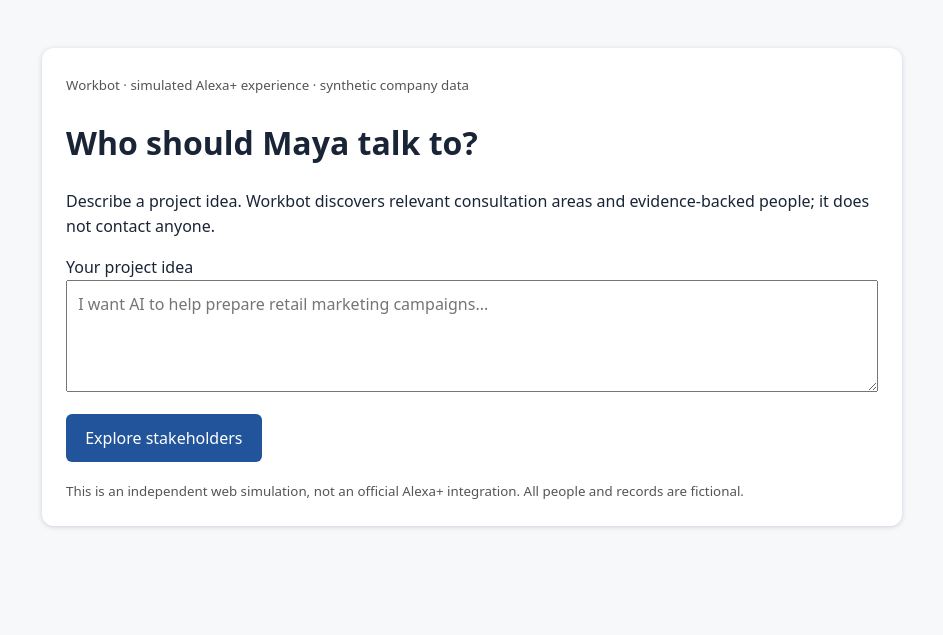
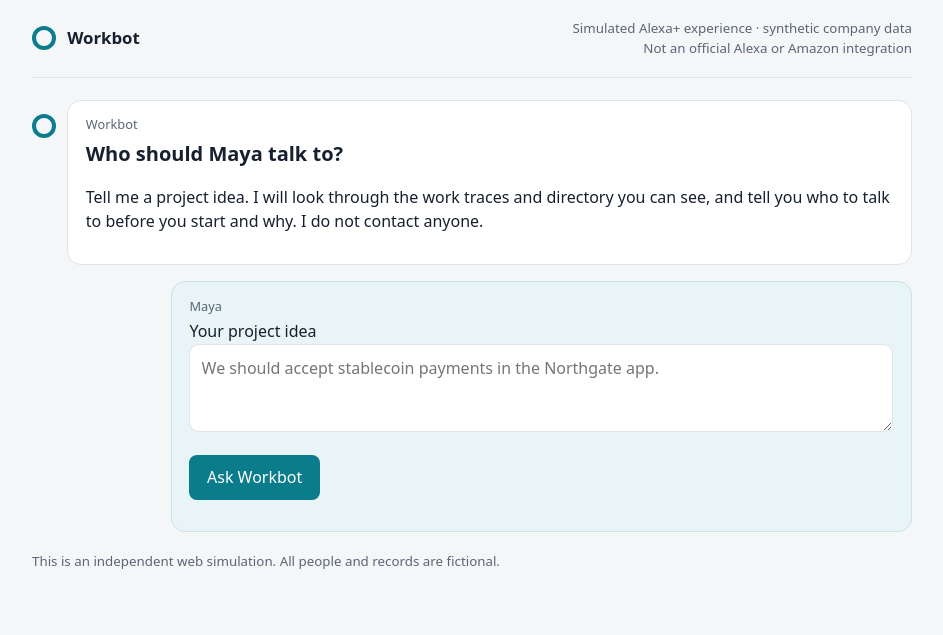
Before and after one commit to furkankuscu08/amazon_v2, a FastAPI app: page / in a window 1280 px wide. Shown: the top 635 px of the page, without its empty margins (168-1111 px from the left). Run offline with FastAPI, Linux system fonts and the light colour scheme; data comes from the database, SQL or seed files in the repository; data that the repository does not hold is empty.

Commit message:
Render requests as a conversation and surface two trust signals
Pages share a layout with the simulation disclaimer and show the idea,
clarifications, progress and plan as conversation turns. A routing contact's
line says no visible work was found. An ended, related responsibility is
noted beside a person from the directory; its source joins the dependency
snapshot so the card fails closed if it changes. The home page lists earlier
ideas and marks plans whose evidence has changed.

```diff
--- a/workbot/main.py
+++ b/workbot/main.py
@@ -2,6 +2,7 @@
 
 from __future__ import annotations
 
+import json
 import os
 import time
 import uuid
@@ -30,6 +31,7 @@ from workbot.storage import (
     connect,
     initialize,
     load_session,
+    recent_sessions,
     source,
     valid_card,
 )
@@ -116,7 +118,14 @@ async def _form(request: Request) -> dict[str, str]:
 
 @app.get("/", response_class=HTMLResponse)
 def home(request: Request):
-    return templates.TemplateResponse(request, "home.html", {"key": str(uuid.uuid4())})
+    db = _db()
+    try:
+        recent = recent_sessions(db)
+    finally:
+        db.close()
+    return templates.TemplateResponse(
+        request, "home.html", {"key": str(uuid.uuid4()), "recent": recent}
+    )
 
 
 def _run(sid: str, model, searcher) -> None:
@@ -172,6 +181,16 @@ def _get_session(sid: str):
         db.close()
 
 
+def _answers(session: dict) -> list[dict]:
+    try:
+        answers = json.loads(session["answers_json"])
+        return [
+            {"question": str(a["question"]), "answer": a["answer"]} for a in answers
+        ]
+    except (ValueError, TypeError, KeyError):
+        return []
+
+
 @app.get("/sessions/{sid}", response_class=HTMLResponse)
 def show_session(request: Request, sid: str):
     session, card = _get_session(sid)
@@ -181,7 +200,12 @@ def show_session(request: Request, sid: str):
         return templates.TemplateResponse(
             request,
             "session.html",
-            {"session": session, "stale": True, "card": None},
+            {
+                "session": session,
+                "stale": True,
+                "card": None,
+                "answers": _answers(session),
+            },
             status_code=410,
         )
     return templates.TemplateResponse(
@@ -191,6 +215,7 @@ def show_session(request: Request, sid: str):
             "session": session,
             "card": card,
             "stale": False,
+            "answers": _answers(session),
             "plan": build_plan(card) if card else None,
             "progress": progress(sid) if session["state"] == "processing" else None,
         },
--- a/workbot/service.py
+++ b/workbot/service.py
@@ -15,7 +15,7 @@ from threading import Lock
 from workbot.llm import ModelError
 from workbot.models import AreaEvaluation, Impact, Priority
 from workbot.questions import NEUTRAL_QUESTIONS
-from workbot.search import candidate_pool
+from workbot.search import candidate_pool, keywords
 from workbot.storage import (
     current,
     load_session,
@@ -449,7 +449,7 @@ def _evidence(db, candidate: dict, evidence_id: str) -> tuple[str, str, str] | N
             return (
                 "responsibility",
                 f"Current {row['relation']}: {row['scope']} [{evidence_id}].",
-                f"Current {row['relation']}: {row['scope']}.",
+                f"Current {row['relation']} — {row['scope'][0].lower()}{row['scope'][1:]}.",
             )
         if evidence["kind"] == "manager":
             return (
@@ -490,8 +490,32 @@ def _grounded_ask(role: str, primary_kind: str) -> str:
     return NEUTRAL_QUESTIONS["record"]
 
 
+def _ended_duty(db, person_id: str, topic: set[str]) -> dict | None:
+    """A visible responsibility that has ended and shares a word with the area.
+
+    The model never sees expired duties. This is a directory fact shown beside a
+    person so an outdated owner is not mistaken for the current one.
+    """
+    today = time.strftime("%Y-%m-%d", time.gmtime())
+    for row in db.execute(
+        """SELECT * FROM responsibilities WHERE person_id=? AND valid_to IS NOT NULL
+        AND valid_to < ? ORDER BY valid_to DESC, id""",
+        (person_id, today),
+    ):
+        if topic & set(keywords(row["scope"])) and visible_directory_source(
+            db, row["source_id"]
+        ):
+            scope = row["scope"][0].lower() + row["scope"][1:]
+            return {
+                "source_id": row["source_id"],
+                "text": f"An earlier responsibility ended on {row['valid_to']}: {row['relation']} — {scope}.",
+            }
+    return None
+
+
 def audit_area(db, item: dict, pool: dict, evaluation: AreaEvaluation) -> None:
     candidates = {p["person_id"]: p for p in pool["people"]}
+    topic = set(keywords(f"{item['label']} {item['consultation_need']}"))
     teams = {row["id"]: row["name"] for row in db.execute("SELECT * FROM org_units")}
     accepted = []
     rejected_direct = False
@@ -538,6 +562,13 @@ def audit_area(db, item: dict, pool: dict, evaluation: AreaEvaluation) -> None:
             continue
         elif role == "routing_contact" and not {"manager", "remit"} <= kinds:
             continue
+        headline = facts[proposal.primary_evidence_id][2]
+        if role == "routing_contact":
+            remit = next(f[2] for f in facts.values() if f[0] == "remit")
+            headline = (
+                f"No one with visible work on this was found. Manages the team. {remit}"
+            )
+        ended = _ended_duty(db, proposal.person_id, topic)
         accepted.append(
             {
                 "person_id": proposal.person_id,
@@ -548,7 +579,11 @@ def audit_area(db, item: dict, pool: dict, evaluation: AreaEvaluation) -> None:
                 "role": role,
                 "primary_kind": primary_kind,
                 # One short audited line for the plan at the top of the card.
-                "headline": facts[proposal.primary_evidence_id][2],
+                "headline": headline,
+                # A directory fact the model did not see; its source is tracked so
+                # the card fails closed if that source stops being visible.
+                "ended_duty": ended["text"] if ended else None,
+                "context_ids": [ended["source_id"]] if ended else [],
                 "confidence": proposal.confidence,
                 "primary_evidence_id": proposal.primary_evidence_id,
                 "evidence_ids": proposal.evidence_ids,
--- /dev/null
+++ b/workbot/templates/base.html
@@ -0,0 +1,28 @@
+<!doctype html>
+<html lang="en"><head><meta charset="utf-8"><meta name="viewport" content="width=device-width,initial-scale=1">
+<title>{% block title %}Workbot · simulated Alexa+ experience{% endblock %}</title><style>
+:root{--ink:#16202e;--muted:#5b6675;--line:#dfe4ea;--accent:#0b7c8c;--soft:#e8f4f6;--warn:#ae7620}
+body{font:16px/1.55 system-ui,sans-serif;max-width:880px;margin:0 auto;padding:0 1.2rem 3rem;color:var(--ink);background:#f4f6f8}
+header.top{display:flex;align-items:center;gap:.7rem;padding:1.1rem 0;border-bottom:1px solid var(--line);margin-bottom:1.4rem}
+.ring{width:1.5rem;height:1.5rem;border-radius:50%;border:.28rem solid var(--accent);box-sizing:border-box;flex:none}
+header.top strong{font-size:1.05rem}header.top small{margin-left:auto;text-align:right}
+.turn{display:flex;gap:.7rem;margin:1rem 0}.turn.user{justify-content:flex-end}
+.bubble{background:white;border:1px solid var(--line);border-radius:14px;padding:.9rem 1.1rem;max-width:100%}
+.turn.user .bubble{background:var(--soft);border-color:#c9e3e7;max-width:80%}.turn .ring{margin-top:.9rem}
+.who{display:block;font-size:.8rem;color:var(--muted);margin-bottom:.15rem}
+.bubble h2{font-size:1.25rem;margin:.1rem 0 .6rem}.bubble h3{margin:0;font-size:1.05rem}
+.card{flex:1;min-width:0}.badge{display:inline-block;background:var(--soft);color:#075b67;padding:.1rem .5rem;border-radius:4px;font-size:.8rem;font-weight:600;vertical-align:middle}
+.warning{border-left:4px solid var(--warn);padding-left:.9rem}.note{color:#7a4f0c}
+ol.people{padding-left:1.4rem;margin:.4rem 0}ol.people li{margin:.9rem 0}ol.people p{margin:.25rem 0}
+section.person,p.person{border-top:1px solid var(--line);padding:.8rem 0}p.person{margin:0}
+details.all>summary{cursor:pointer;font-weight:600}details.all article{border-top:1px solid var(--line);padding:1rem 0}
+ul.steps{list-style:none;padding-left:0}ul.steps li{padding:.25rem 0}ul.steps li.done{color:var(--muted)}ul.steps li.done::before{content:'✓  '}ul.steps li.now{font-weight:600}ul.steps li.now::before{content:'…  '}
+ul.recent{list-style:none;padding-left:0}ul.recent li{padding:.45rem 0;border-top:1px solid var(--line)}
+button{background:var(--accent);color:white;border:0;border-radius:8px;padding:.65rem 1.1rem;font:inherit;cursor:pointer}button.quiet{background:white;color:var(--accent);border:1px solid var(--accent)}
+textarea{width:100%;box-sizing:border-box;min-height:5.5rem;font:inherit;padding:.7rem;border:1px solid var(--line);border-radius:10px}
+a{color:var(--accent)}small{color:var(--muted)}ul{padding-left:1.4rem}blockquote{border-left:4px solid var(--line);margin-left:0;padding-left:1rem}
+</style></head><body>
+<header class="top"><span class="ring"></span><strong><a href="/" style="color:inherit;text-decoration:none">Workbot</a></strong>
+<small>Simulated Alexa+ experience · synthetic company data<br>Not an official Alexa or Amazon integration</small></header>
+{% block body %}{% endblock %}
+</body></html>
--- a/workbot/templates/home.html
+++ b/workbot/templates/home.html
@@ -1,16 +1,16 @@
-<!doctype html>
-<html lang="en"><head><meta charset="utf-8"><meta name="viewport" content="width=device-width,initial-scale=1">
-<title>Workbot · simulated Alexa+ experience</title><style>
-body{font:16px/1.55 system-ui,sans-serif;max-width:860px;margin:3rem auto;padding:0 1.2rem;color:#192536;background:#f6f8fa}
-main,article{background:white;padding:1.5rem;border-radius:12px;box-shadow:0 1px 5px #ccd2db}
-textarea{width:100%;box-sizing:border-box;min-height:7rem;font:inherit;padding:.7rem}button{background:#22549b;color:white;border:0;border-radius:6px;padding:.7rem 1.2rem;font:inherit;cursor:pointer}
-small{color:#555}a{color:#22549b}
-</style></head><body><main>
-<small>Workbot · simulated Alexa+ experience · synthetic company data</small>
-<h1>Who should Maya talk to?</h1>
-<p>Describe a project idea. Workbot discovers relevant consultation areas and evidence-backed people; it does not contact anyone.</p>
+{% extends "base.html" %}
+{% block body %}
+<div class="turn"><span class="ring"></span><div class="bubble card">
+<span class="who">Workbot</span>
+<h2>Who should Maya talk to?</h2>
+<p>Tell me a project idea. I will look through the work traces and directory you can see, and tell you who to talk to before you start and why. I do not contact anyone.</p></div></div>
+<div class="turn user"><div class="bubble" style="flex:1">
+<span class="who">Maya</span>
 <form action="/sessions" method="post"><input type="hidden" name="idempotency_key" value="{{ key }}">
-<label for="idea">Your project idea</label><textarea name="idea" id="idea" maxlength="600" required placeholder="I want AI to help prepare retail marketing campaigns..."></textarea>
-<p><button type="submit">Explore stakeholders</button></p></form>
-<small>This is an independent web simulation, not an official Alexa+ integration. All people and records are fictional.</small>
-</main></body></html>
+<label for="idea">Your project idea</label><textarea name="idea" id="idea" maxlength="600" required placeholder="We should accept stablecoin payments in the Northgate app."></textarea>
+<p><button type="submit">Ask Workbot</button></p></form></div></div>
+{% if recent %}<div class="bubble"><span class="who">Your earlier ideas</span><ul class="recent">
+{% for item in recent %}<li><a href="/sessions/{{ item.id }}">{{ item.idea }}</a><br><small>{{ {'card': 'Plan ready', 'stale': 'No longer valid: its evidence or access has changed since', 'question': 'Waiting for your answer', 'processing': 'Still working, or interrupted', 'refusal': 'Could not be evaluated'}[item.status] }}</small></li>{% endfor %}
+</ul></div>{% endif %}
+<p><small>This is an independent web simulation. All people and records are fictional.</small></p>
+{% endblock %}
```
Also changed, not shown: AGENTS.md (+2 -2 lines), docs/handoff.md (+2 -2 lines), tests/test_search_and_ui.py (+5 -0 lines), tests/test_workflow.py (+47 -0 lines), workbot/storage.py (+30 -2 lines), workbot/templates/session.html (+25 -23 lines), workbot/templates/source.html (+6 -5 lines), README.md.
